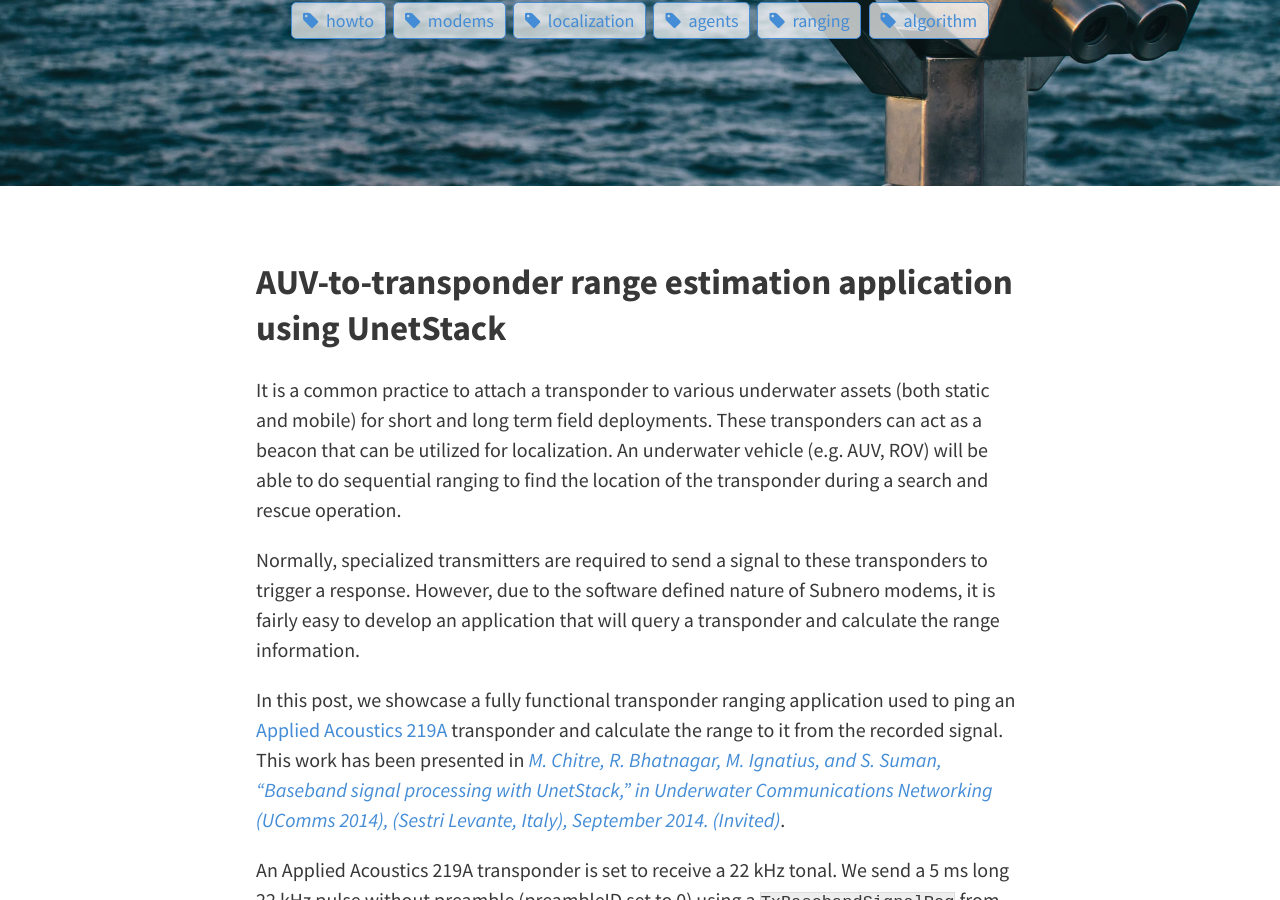
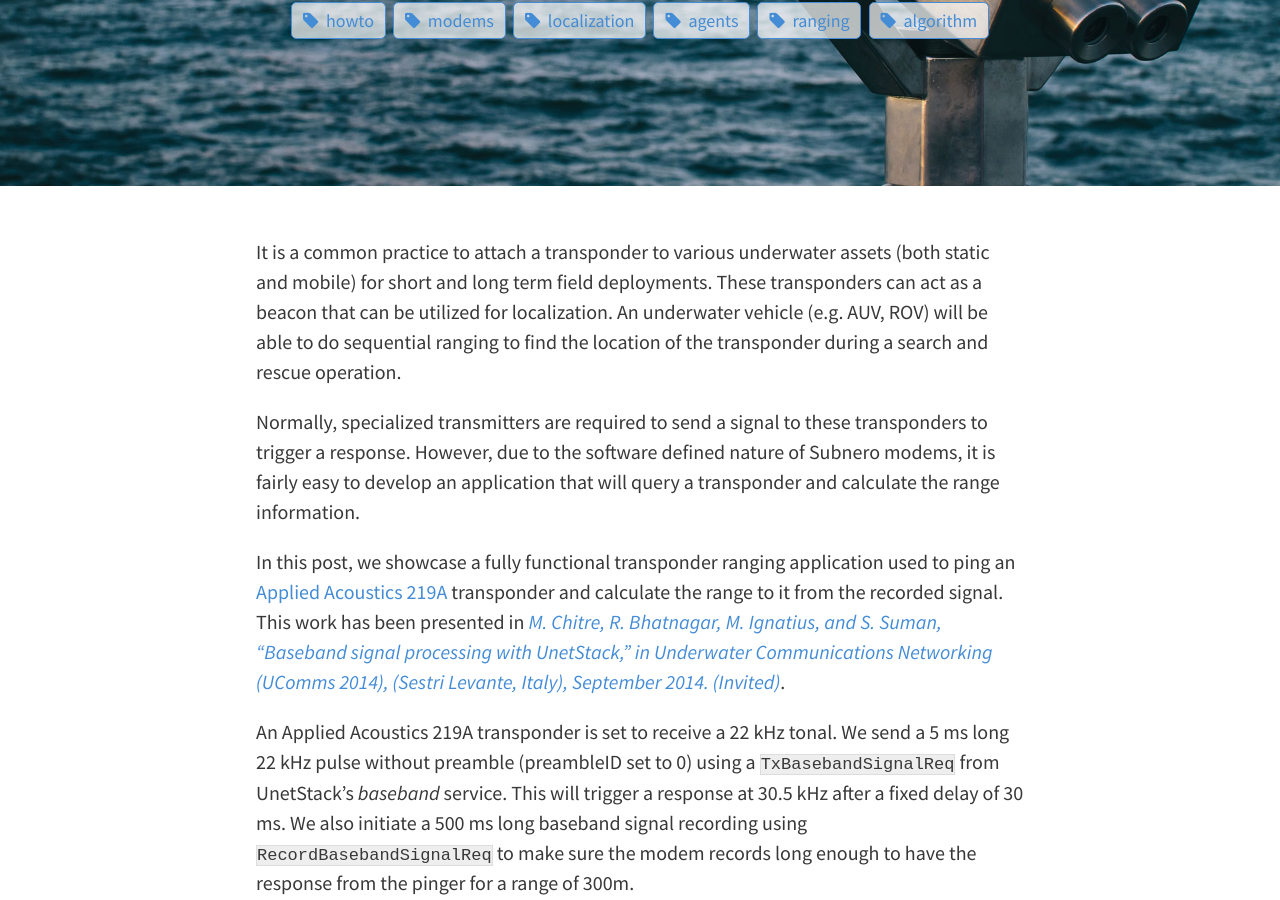
Before and after one commit to org-arl/unet-blog, a Jekyll site: the page built from _posts/2018-09-27-AUV-to-transponder Range Estimation Application using UnetStack.md, in a window 1280 px wide and 900 px high, scrolled down 327 px. Built offline with Jekyll 4.4.1, drawn with Linux system fonts in a browser that asks for light colours; comment, search, counter and statistics services are not loaded.

Commit message:
Fixed heading

```diff
--- a/_posts/2018-09-27-AUV-to-transponder Range Estimation Application using UnetStack.md
+++ b/_posts/2018-09-27-AUV-to-transponder Range Estimation Application using UnetStack.md
@@ -9,8 +9,6 @@ feature-img: "assets/img/transponder.jpg"
 thumbnail: "assets/img/transponder.jpg"
 tags: [howto, modems, localization, agents, ranging, algorithm]
 ---
-
-## AUV-to-transponder range estimation application using UnetStack
 
 It is a common practice to attach a transponder to various underwater assets (both static and mobile) for short and long term field deployments. These transponders can act as a beacon that can be utilized for localization. An underwater vehicle (e.g. AUV, ROV) will be able to do sequential ranging to find the location of the transponder during a search and rescue operation.
 
```
